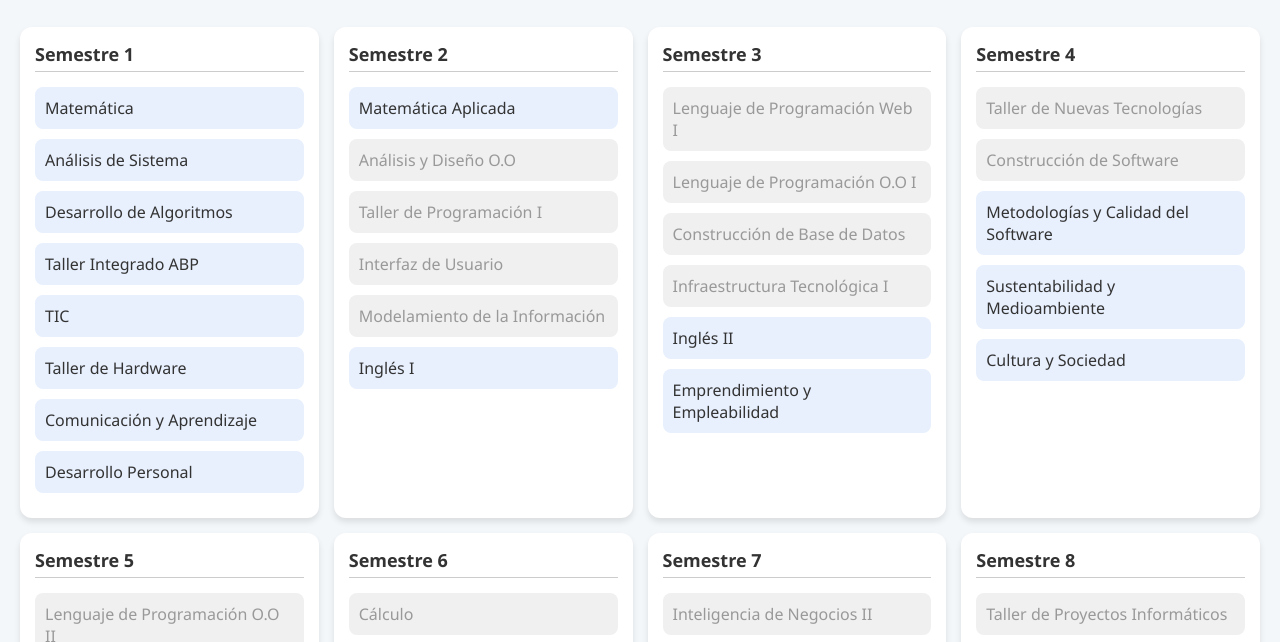
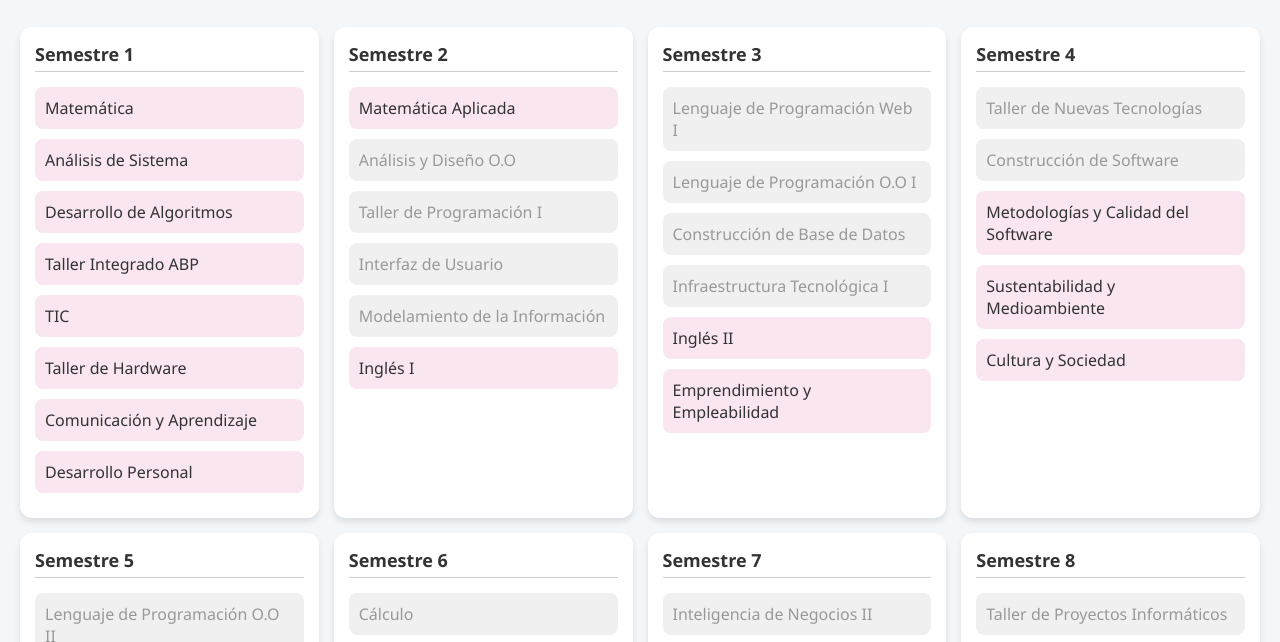
Before and after one commit to allys081/MallaCurtricular, a plain HTML site: page index.html in a window 1280 px wide. Shown: the part 87-729 px from the top of the page. Drawn offline with Linux system fonts and the light colour scheme.

Commit message:
Update index.html

```diff
--- a/index.html
+++ b/index.html
@@ -34,7 +34,7 @@
       padding-bottom: 5px;
     }
     .materia {
-      background: #e8f0fe;
+      background: #f9e6f0; /*rosa suave*/
       border-radius: 8px;
       padding: 10px;
       margin-bottom: 10px;
```
